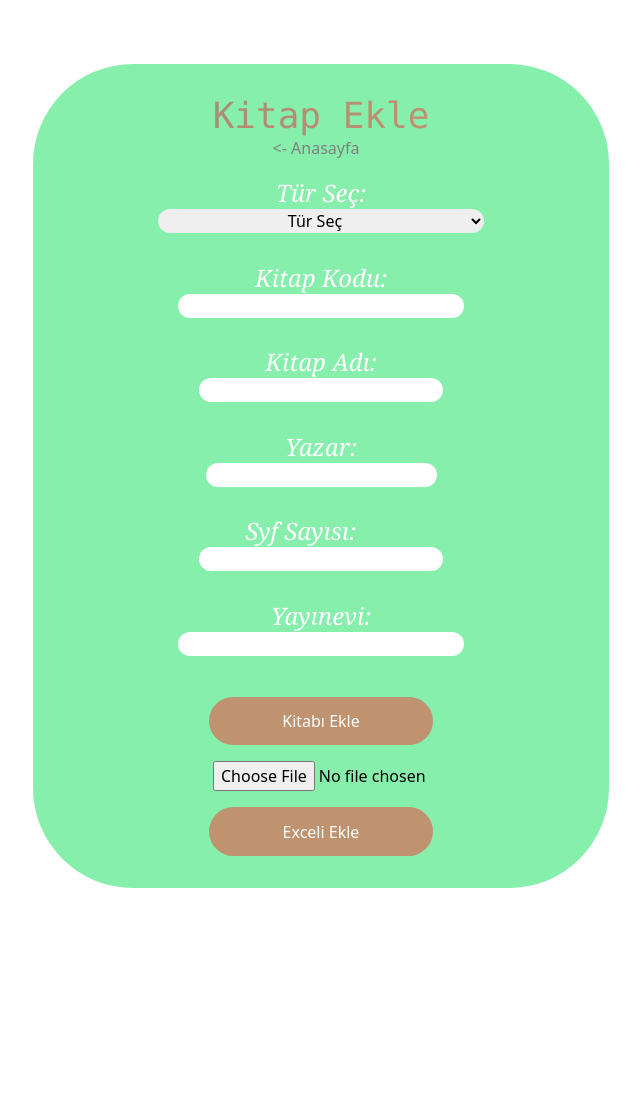
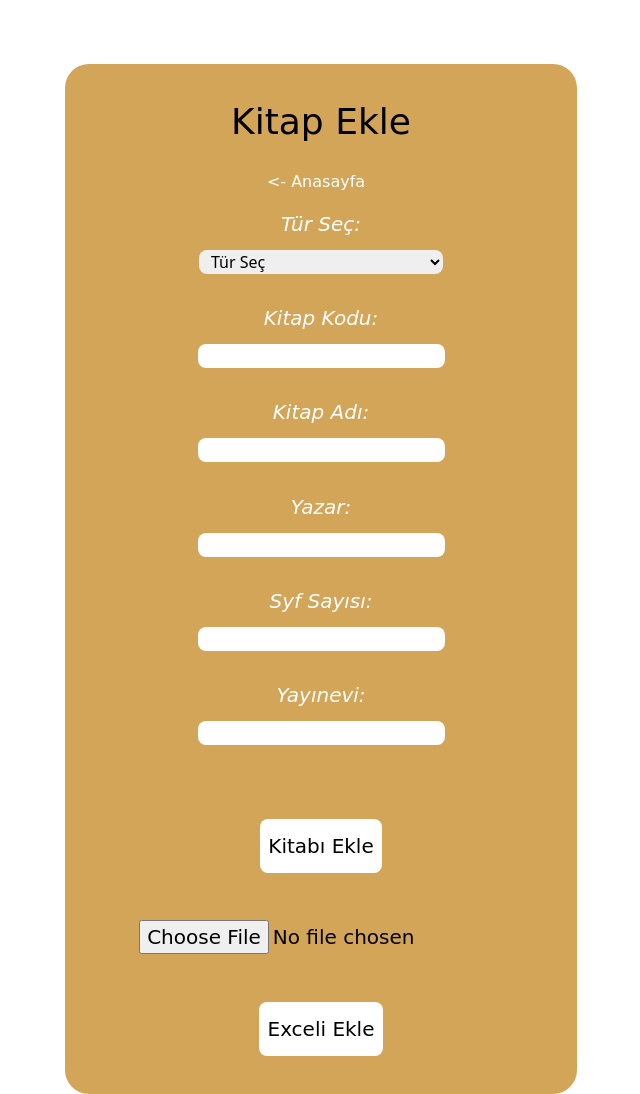
Before and after one commit to mehmetefeozcan/macka-library-app-desktop, a Flask app: page /add in a window 1280 px wide. Shown: the whole page, without its empty margins (319-959 px from the left). Before the commit the page ends 888 px from the top, so only its background shows below. Run offline with Flask 3, Linux system fonts and the light colour scheme.

Commit message:
addBook page design finished

```diff
--- a/static/css/main.css
+++ b/static/css/main.css
@@ -730,6 +730,26 @@ video {
   margin-top: 60px;
 }
 
+.mb-\[4\%\] {
+  margin-bottom: 4%;
+}
+
+.mb-\[15\%\] {
+  margin-bottom: 15%;
+}
+
+.mt-\[1\*\%\] {
+  margin-top: 1*%;
+}
+
+.mt-\[1\*0\%\] {
+  margin-top: 1*0%;
+}
+
+.mb-\[3\%\] {
+  margin-bottom: 3%;
+}
+
 .block {
   display: block;
 }
@@ -1056,6 +1076,26 @@ video {
   padding-bottom: 7%;
 }
 
+.px-\[2\%\] {
+  padding-left: 2%;
+  padding-right: 2%;
+}
+
+.px-\[4\%\] {
+  padding-left: 4%;
+  padding-right: 4%;
+}
+
+.py-\[1\%\] {
+  padding-top: 1%;
+  padding-bottom: 1%;
+}
+
+.px-\[1\%\] {
+  padding-left: 1%;
+  padding-right: 1%;
+}
+
 .pb-2 {
   padding-bottom: 0.5rem;
 }
@@ -1148,6 +1188,30 @@ video {
   padding-top: 35%;
 }
 
+.pr-\[10\%\] {
+  padding-right: 10%;
+}
+
+.pr-\[10px\] {
+  padding-right: 10px;
+}
+
+.pl-\[5\%\] {
+  padding-left: 5%;
+}
+
+.pl-\[10\%\] {
+  padding-left: 10%;
+}
+
+.pl-\[15\%\] {
+  padding-left: 15%;
+}
+
+.pl-\[17\%\] {
+  padding-left: 17%;
+}
+
 .text-center {
   text-align: center;
 }
@@ -1226,6 +1290,10 @@ video {
 .text-yellow-800 {
   --tw-text-opacity: 1;
   color: rgb(133 77 14 / var(--tw-text-opacity));
+}
+
+.no-underline {
+  text-decoration-line: none;
 }
 
 .antialiased {
@@ -1314,6 +1382,10 @@ video {
     padding-top: 25%;
   }
 
+  .md\:pt-\[10\%\] {
+    padding-top: 10%;
+  }
+
   .md\:text-4xl {
     font-size: 2.25rem;
     line-height: 2.5rem;
@@ -1328,4 +1400,12 @@ video {
   .lg\:pt-\[12\%\] {
     padding-top: 12%;
   }
+
+  .lg\:pt-\[5s\%\] {
+    padding-top: 5s%;
+  }
+
+  .lg\:pt-\[5\%\] {
+    padding-top: 5%;
+  }
 }
--- a/templates/addBook.html
+++ b/templates/addBook.html
@@ -17,10 +17,12 @@
       rel="stylesheet"
     />
   </head>
-  <body class="flex justify-center items-center text-center flex-col">
+  <body
+    class="flex justify-center flex-col items-center text-center md:pt-[10%] lg:pt-[5%] pt-[35%]"
+  >
     {% for message in get_flashed_messages() %}
     <div
-      class="flex p-16 text-2xl text-yellow-800 border border-yellow-300 rounded-2xl bg-yellow-50 dark:bg-gray-800 dark:text-yellow-300 dark:border-yellow-800 mt-[3%]"
+      class="flex p-8 text-2xl text-yellow-800 border border-yellow-300 rounded-2xl bg-yellow-50 dark:bg-gray-800 dark:text-yellow-300 dark:border-yellow-800 mb-[3%]"
       role="alert"
     >
       <span class="sr-only">Info</span>
@@ -30,38 +32,28 @@
     {% endfor %}
 
     <div
-      class="flex justify-center items-center text-center md:w-[50%] w-full h-full mt-[5%] mb-[10%]"
-    >
-      <div
-        class="w-[90%] bg-green-300 flex justify-center items-center text-center rounded-[100px] md:pt-[5%] pt-[10%] pb-[5%] flex-col"
+      class="flex justify-center items-center flex-col text-center bg-[#d2a558] md:min-w-[40%] min-w-[70%] py-[7%] md:py-[3%] rounded-3xl"
     >
       <section class="pb-[3%]">
-          <p
-            class="font-[550] font-mono md:text-4xl text-3xl antialiased bg-clip-text bg-gradient-to-r to-[#BF9270] from-[#AD8B73] text-transparent"
-          >
+        <p class="text-4xl antialiased font-dancing-scripts mb-[15%]">
           Kitap Ekle
         </p>
+
         <a
           href="/home"
-            style="
-              padding-right: 10px;
-              color: gray;
-              text-decoration: none;
-              font-size: medium;
-            "
+          class="pr-[10px] font-dancing-scripts no-underline text-white"
           ><- Anasayfa</a
         >
       </section>
       <section>
         <form action="" method="post" enctype="multipart/form-data">
           <article class="pb-[7%]">
-              <p class="text-white antialiased text-2xl font-serif italic">
+            <p
+              class="font-rubik text-xl antialiased positive-ls-3 mb-3 italic text-white"
+            >
               Tür Seç:
             </p>
-              <select
-                class="w-auto m-m:min-w-[80%] max-w-[90%] rounded-full text-center"
-                name="category"
-              >
+            <select class="rounded-lg px-2" name="category">
               <option value="default" selected>Tür Seç</option>
               <option value="Türk Edebiyatında Roman">
                 Türk Edebiyatında Roman
@@ -79,89 +71,101 @@
               <option value="Kişisel Gelişim">Kişisel Gelişim</option>
             </select>
           </article>
+
           <article class="pb-[7%]">
-              <p class="text-white antialiased text-2xl font-serif italic">
+            <p
+              class="font-rubik text-xl antialiased positive-ls-3 mb-3 italic text-white"
+            >
               Kitap Kodu:
             </p>
+
             <input
+              class="rounded-lg px-2"
               id="book-code"
-                class="w-auto m-m:min-w-[70%] max-w-[80%] rounded-full text-center"
               type="text"
               name="bookCode"
             />
           </article>
           <article class="pb-[7%]">
-              <p class="text-white antialiased text-2xl font-serif italic">
+            <p
+              class="font-rubik text-xl antialiased positive-ls-3 mb-3 italic text-white"
+            >
               Kitap Adı:
             </p>
+
             <input
+              class="rounded-lg px-2"
               id="book-name"
-                class="w-auto m-m:min-w-[60%] max-w-[80%] rounded-full text-center"
               type="text"
               name="bookName"
             />
           </article>
-            <article class="pb-[7%]" id="add">
-              <p class="text-white antialiased text-2xl font-serif italic">
+          <article class="pb-[7%]">
+            <p
+              class="font-rubik text-xl antialiased positive-ls-3 mb-3 italic text-white"
+            >
               Yazar:
             </p>
-              <input
-                class="w-auto m-m:min-w-[50%] max-w-[80%] rounded-full text-center"
-                type="text"
-                name="writer"
-              />
+
+            <input class="rounded-lg px-2" type="text" name="writer" />
           </article>
+
           <article class="pb-[7%]">
             <p
-                class="text-white antialiased w-[90%] text-2xl font-serif italic"
+              class="font-rubik text-xl antialiased positive-ls-3 mb-3 italic text-white"
             >
               Syf Sayısı:
             </p>
-              <input
-                class="w-auto m-m:min-w-[60%] max-w-[80%] rounded-full text-center"
-                type="number"
-                name="page"
-              />
+
+            <input class="rounded-lg px-2" type="number" name="page" />
           </article>
-            <article class="pb-[10%]">
-              <p class="text-white antialiased text-2xl font-serif italic">
+
+          <article class="pb-[7%]">
+            <p
+              class="font-rubik text-xl antialiased positive-ls-3 mb-3 italic text-white"
+            >
               Yayınevi:
             </p>
+
+            <input class="rounded-lg px-2" type="text" name="publisher" />
+          </article>
+
+          <article>
+            <div class="mt-[10%] flex justify-center items-center">
               <input
-                class="w-auto m-m:min-w-[70%] max-w-[80%] rounded-full text-center"
-                type="text"
-                name="publisher"
-              />
-            </article>
-            <article>
-              <input
-                class="pt-[3%] pb-[3%] w-[55%] bg-[#BF9270] text-white antialiased rounded-full"
                 type="submit"
                 value="Kitabı Ekle"
                 name="btn"
+                class="font-dancing-scripts text-xl py-[3%] px-[2%] bg-white rounded-lg"
               />
+            </div>
           </article>
 
-            <article class="mt-4 mb-4 ml-24">
+          <article>
+            <div class="mt-[10%] flex justify-center items-center">
               <input
                 type="file"
                 name="ImportExcel"
                 title="Select File"
                 id="importData"
                 accept=".xls,.xlsx"
+                class="font-dancing-scripts text-xl py-[1%] px-[1%] pl-[17%] rounded-lg"
               />
+            </div>
           </article>
-            <article class="m-m:mb-0 mb-6">
+
+          <article>
+            <div class="mt-[10%] flex justify-center items-center">
               <input
-                class="pt-[3%] pb-[3%] w-[55%] bg-[#BF9270] text-white antialiased rounded-full"
                 type="submit"
                 value="Exceli Ekle"
                 name="btn"
+                class="font-dancing-scripts text-xl py-[3%] px-[2%] bg-white rounded-lg"
               />
+            </div>
           </article>
         </form>
       </section>
     </div>
-    </div>
   </body>
 </html>
```
Lines whose indentation alone changed are shown as unchanged.
